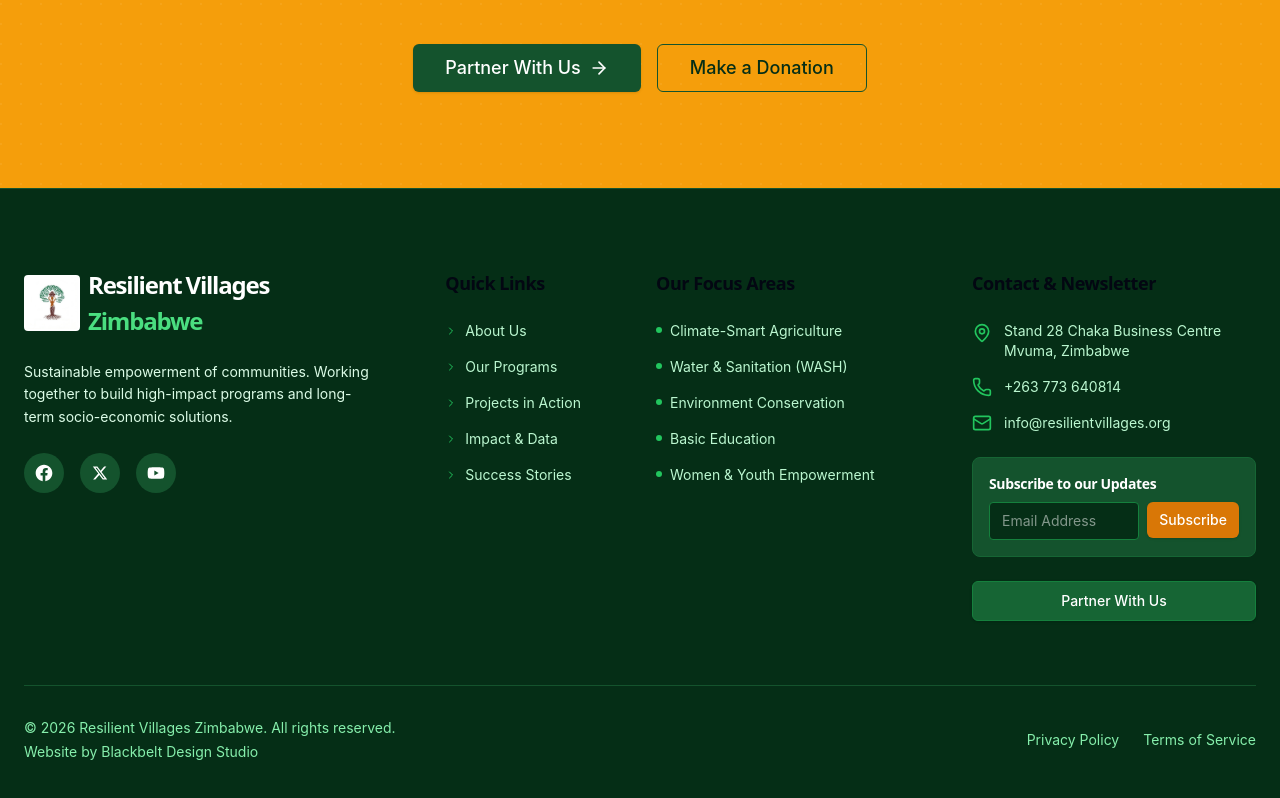
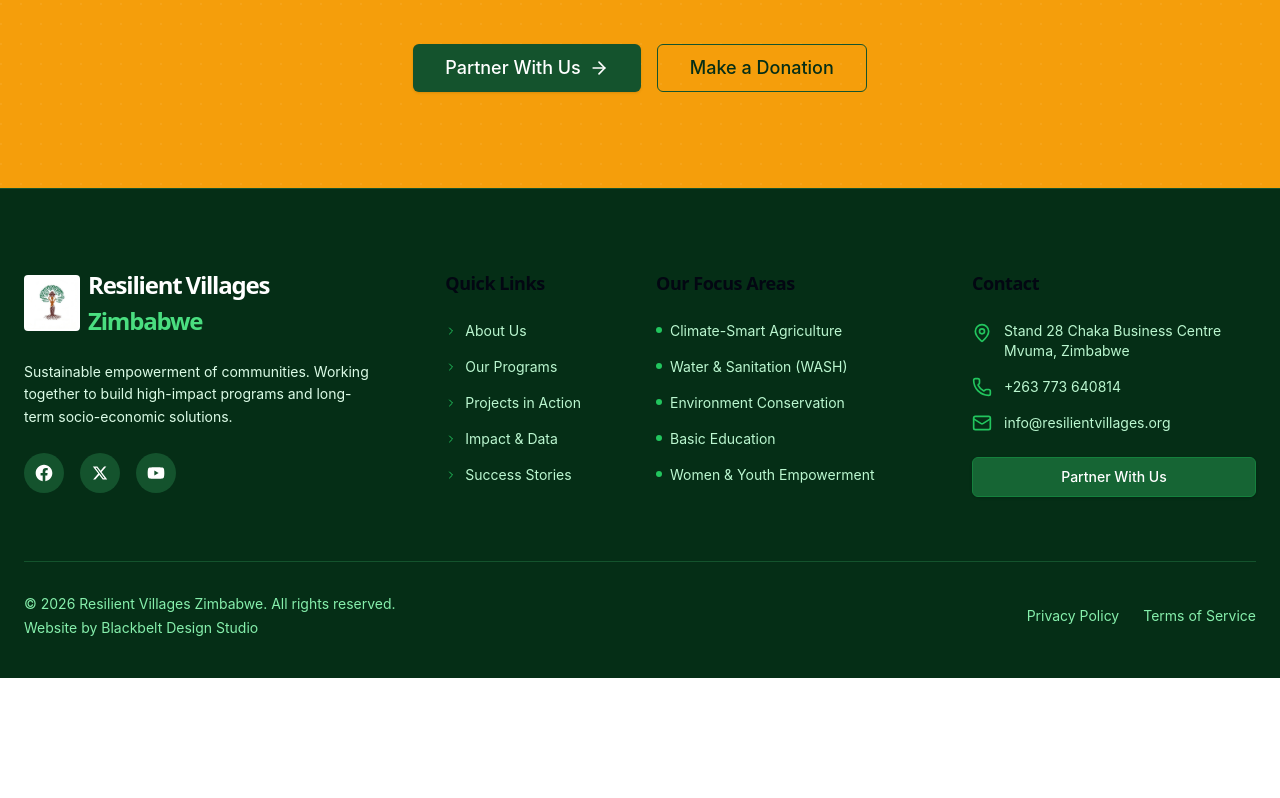
Before and after one commit to thedanayi/resilientvillages, a React (Vite) app: page / in a window 1280 px wide. Shown: the part 3441-4239 px from the top of the page. After the commit the page ends 4119 px from the top, so only its background shows below. Built offline with nearby package versions, Linux system fonts and the light colour scheme.

Commit message:
refactor: remove newsletter subscription from footer
The newsletter feature is currently unused and was removed to streamline the footer layout.

```diff
--- a/src/components/layout/Footer.tsx
+++ b/src/components/layout/Footer.tsx
@@ -78,7 +78,7 @@
           </div>
 
           <div className="lg:col-span-3">
-             <h3 className="font-heading font-semibold text-lg mb-6">Contact & Newsletter</h3>
+             <h3 className="font-heading font-semibold text-lg mb-6">Contact</h3>
              <ul className="space-y-4 mb-6">
                 <li className="flex items-start gap-3 text-primary-200 text-sm">
                    <MapPin className="w-5 h-5 text-primary-500 flex-shrink-0 mt-0.5" />
@@ -93,14 +93,6 @@
                    <a href="mailto:info@resilientvillages.org" className="hover:text-white transition-colors">info@resilientvillages.org</a>
                 </li>
              </ul>
-
-             <div className="bg-primary-900 rounded-lg p-4 border border-primary-800">
-               <h4 className="text-sm font-semibold mb-2 text-white">Subscribe to our Updates</h4>
-               <form className="flex gap-2" onSubmit={(e) => e.preventDefault()}>
-                 <input type="email" placeholder="Email Address" className="w-full px-3 py-2 text-sm rounded bg-primary-950 text-white border border-primary-700 focus:outline-none focus:border-primary-500" />
-                 <Button size="sm" type="submit" className="bg-accent-600 hover:bg-accent-700 text-white shrink-0">Subscribe</Button>
-               </form>
-             </div>
 
              <div className="mt-6 flex flex-col gap-3">
                <Button asChild className="w-full bg-primary-800 hover:bg-primary-700 text-white border border-primary-700">
```
